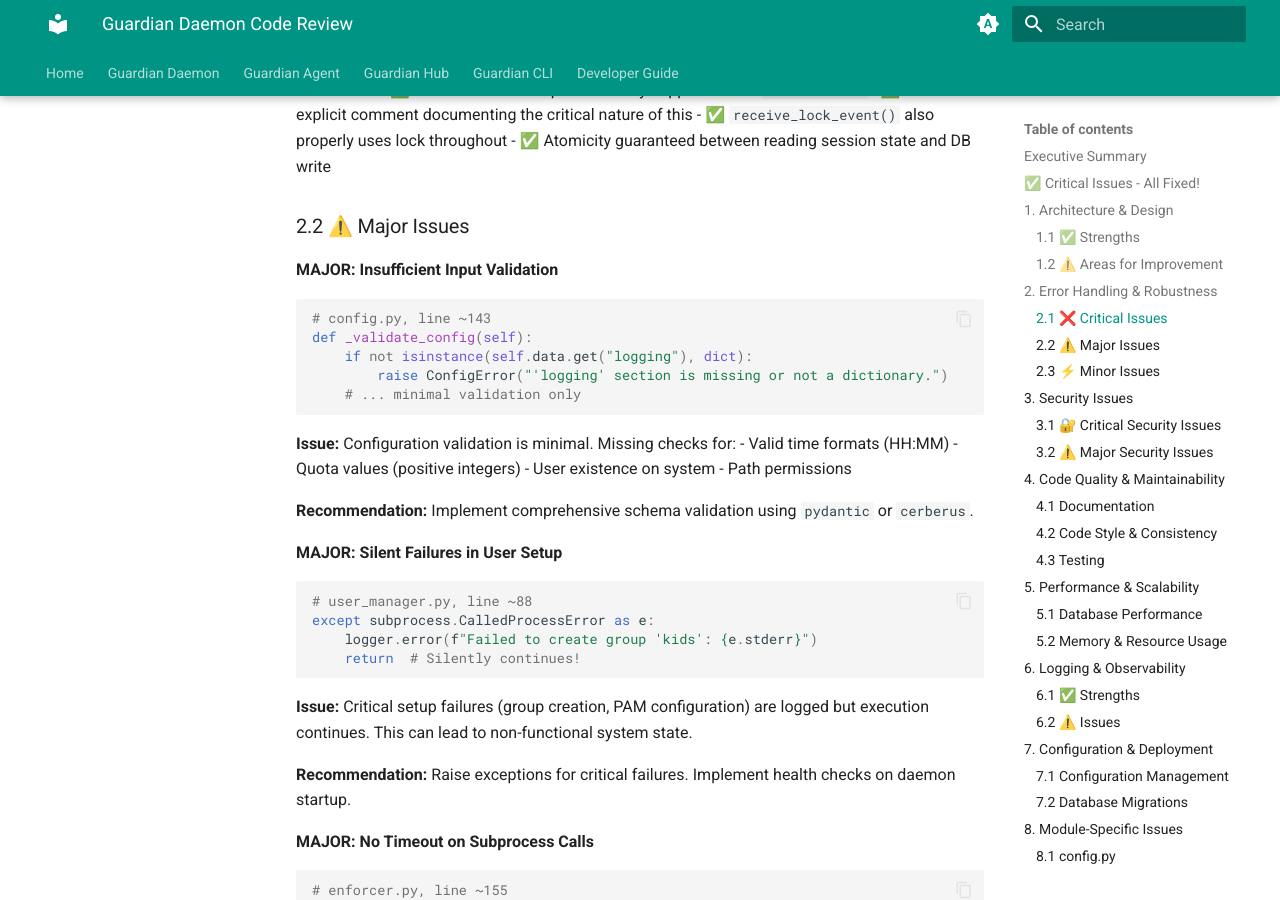
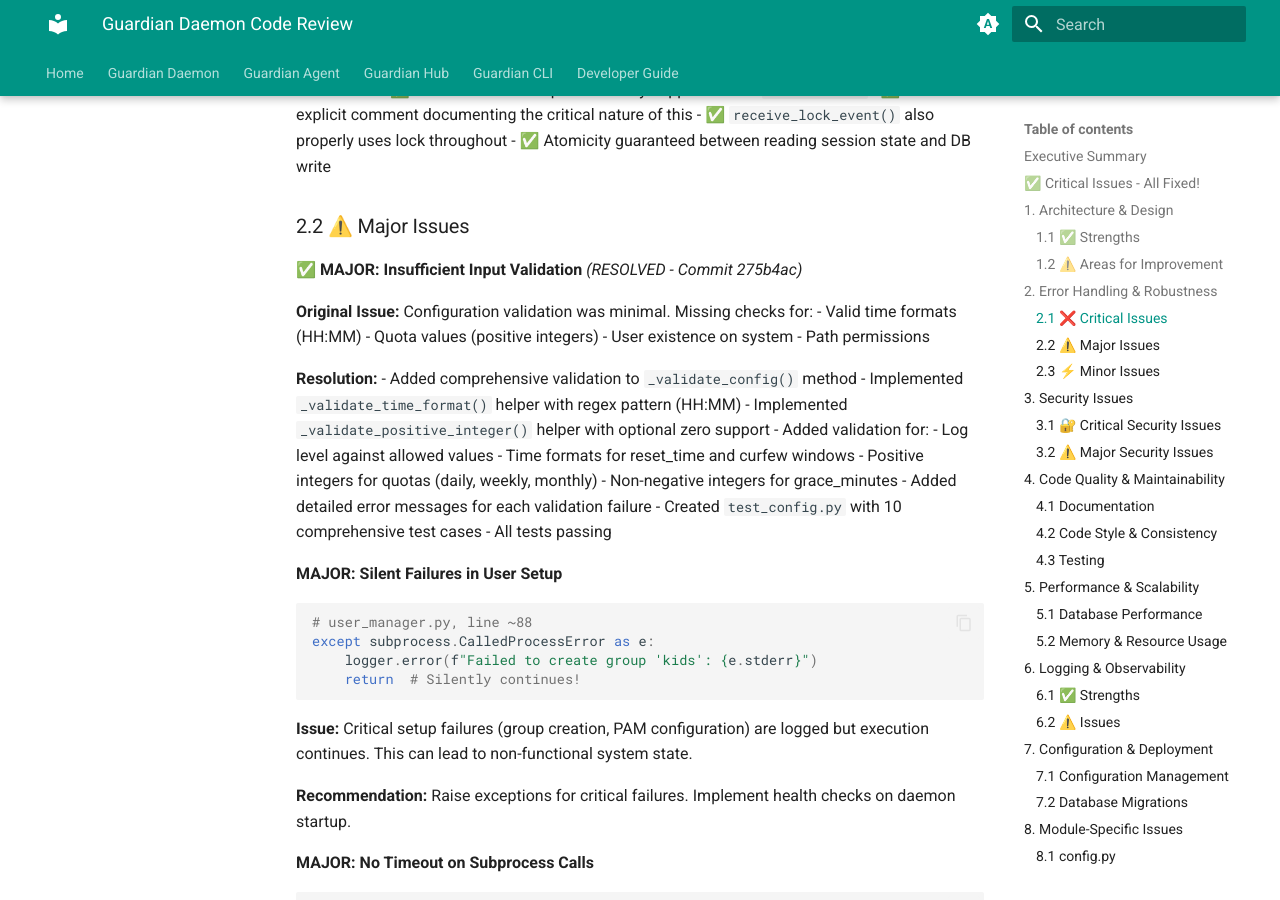
Before and after one commit to familyguardian/guardian, an MkDocs documentation site: the page built from docs/developer/code_review_guardian_daemon.md, in a window 1280 px wide and 900 px high, scrolled down 3912 px. Built offline with MkDocs 1.6.1 and Material for MkDocs 9.7.7, drawn with Linux system fonts in a browser that asks for light colours.

Commit message:
docs: mark Major Issue #1 (Input Validation) as resolved

````diff
--- a/docs/developer/code_review_guardian_daemon.md
+++ b/docs/developer/code_review_guardian_daemon.md
@@ -171,22 +171,26 @@ async with self.session_lock:
 
 ### 2.2 ⚠️ Major Issues
 
-**MAJOR: Insufficient Input Validation**
-```python
-# config.py, line ~143
-def _validate_config(self):
-    if not isinstance(self.data.get("logging"), dict):
-        raise ConfigError("'logging' section is missing or not a dictionary.")
-    # ... minimal validation only
-```
+**✅ MAJOR: Insufficient Input Validation** *(RESOLVED - Commit 275b4ac)*
 
-**Issue:** Configuration validation is minimal. Missing checks for:
+**Original Issue:** Configuration validation was minimal. Missing checks for:
 - Valid time formats (HH:MM)
 - Quota values (positive integers)
 - User existence on system
 - Path permissions
 
-**Recommendation:** Implement comprehensive schema validation using `pydantic` or `cerberus`.
+**Resolution:**
+- Added comprehensive validation to `_validate_config()` method
+- Implemented `_validate_time_format()` helper with regex pattern (HH:MM)
+- Implemented `_validate_positive_integer()` helper with optional zero support
+- Added validation for:
+  - Log level against allowed values
+  - Time formats for reset_time and curfew windows
+  - Positive integers for quotas (daily, weekly, monthly)
+  - Non-negative integers for grace_minutes
+- Added detailed error messages for each validation failure
+- Created `test_config.py` with 10 comprehensive test cases
+- All tests passing
 
 **MAJOR: Silent Failures in User Setup**
 ```python
````
